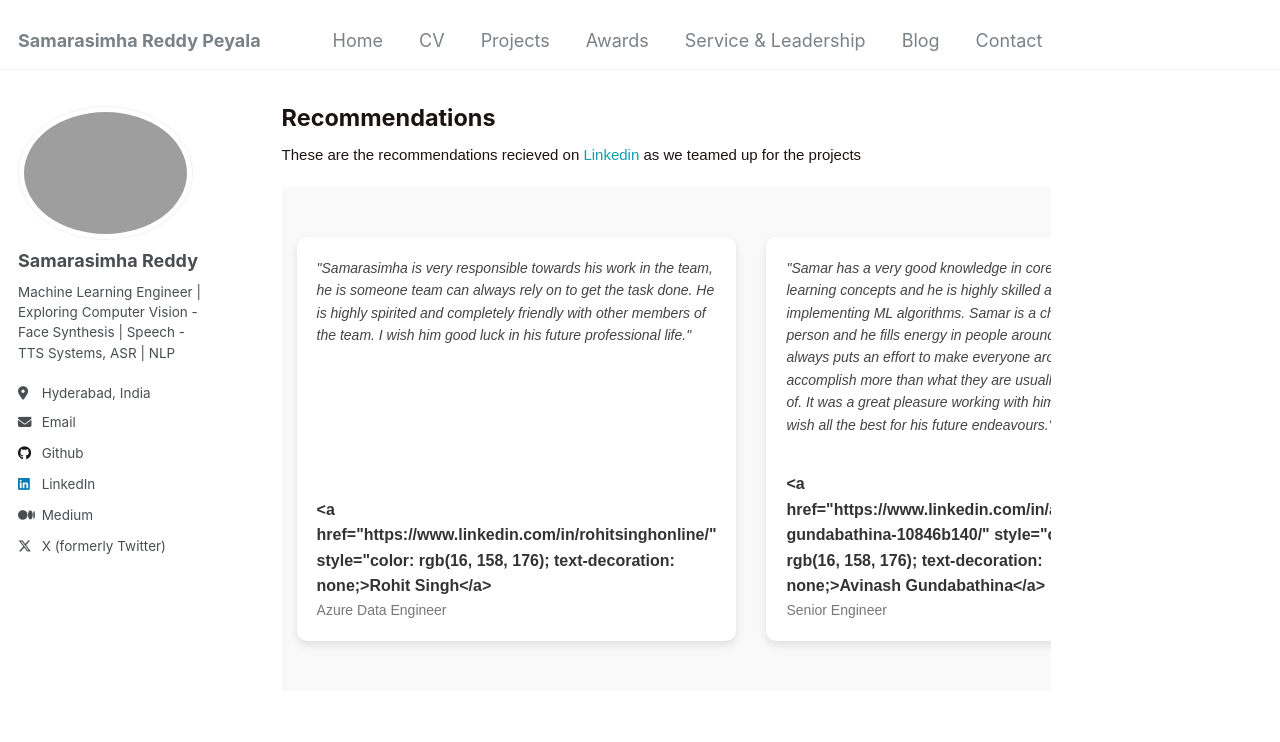
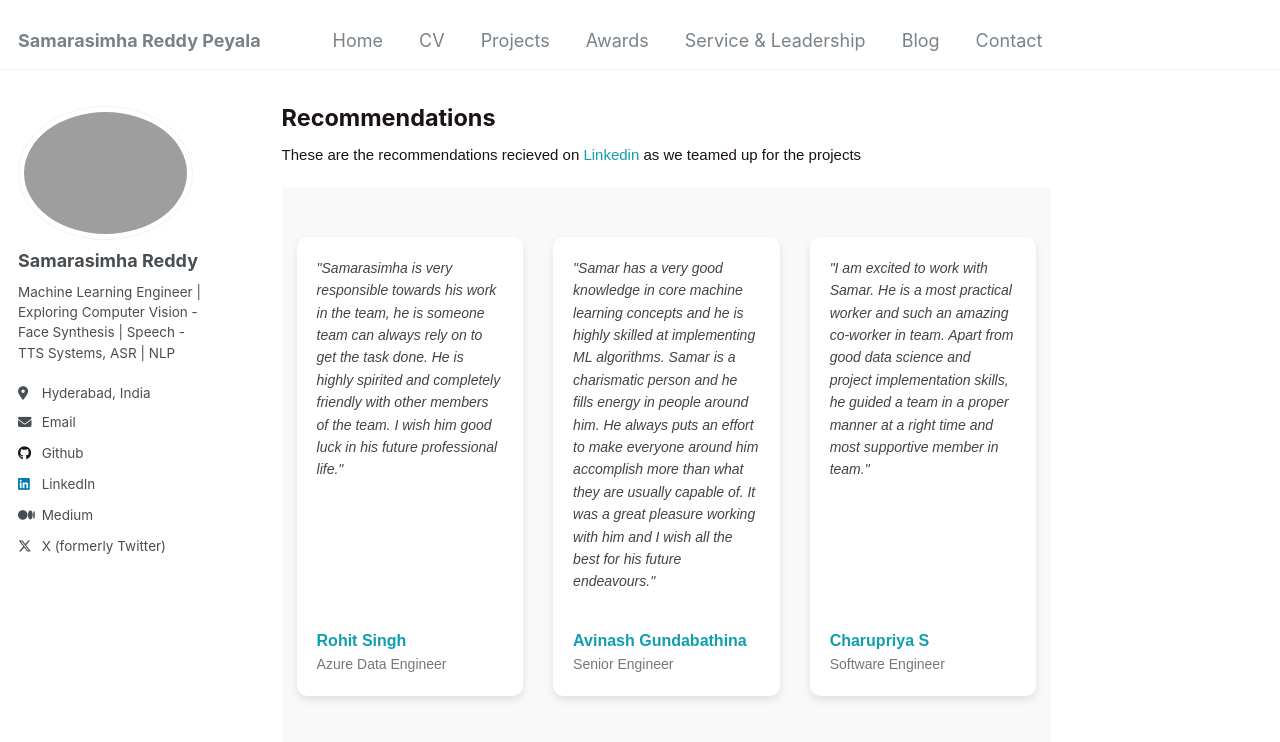
Before and after one commit to samarasimhapeyala/samarasimhapeyala.github.io, a Jekyll site: the page built from _pages/blog.md, in a window 1280 px wide and 900 px high, scrolled down 388 px. Shown: the top 742 px of the window. Built offline with Jekyll 4.4.1, drawn with Linux system fonts in a browser that asks for light colours.

Commit message:
Update blog.md

```diff
--- a/_pages/blog.md
+++ b/_pages/blog.md
@@ -135,7 +135,7 @@ author_profile: true
         <div class="client-info">
           <!--<img src="client1.jpg" alt="Sara Willsson">-->
           <div>
-            <div class="client-name"><a href="https://www.linkedin.com/in/rohitsinghonline/" style="color: rgb(16, 158, 176); text-decoration: none;>Rohit Singh</a></div>
+            <div class="client-name"><a href="https://www.linkedin.com/in/rohitsinghonline/" style="color: rgb(16, 158, 176); text-decoration: none;">Rohit Singh</a></div>
             <div class="client-title">Azure Data Engineer</div>
           </div>
         </div>
@@ -148,7 +148,7 @@ author_profile: true
         <div class="client-info">
           <!--<img src="client2.jpg" alt="Jena Karlis">-->
           <div>
-            <div class="client-name"><a href="https://www.linkedin.com/in/avinash-gundabathina-10846b140/" style="color: rgb(16, 158, 176); text-decoration: none;>Avinash Gundabathina</a></div>
+            <div class="client-name"><a href="https://www.linkedin.com/in/avinash-gundabathina-10846b140/" style="color: rgb(16, 158, 176); text-decoration: none;">Avinash Gundabathina</a></div>
             <div class="client-title">Senior Engineer</div>
           </div>
         </div>
@@ -161,7 +161,7 @@ author_profile: true
         <div class="client-info">
           <!--<img src="client3.jpg" alt="Matt Brandon">-->
           <div>
-            <div class="client-name"><a href="https://www.linkedin.com/in/charupriya-s-b37504190/" style="color: rgb(16, 158, 176); text-decoration: none;>Charupriya S</a></div>
+            <div class="client-name"><a href="https://www.linkedin.com/in/charupriya-s-b37504190/" style="color: rgb(16, 158, 176); text-decoration: none;">Charupriya S</a></div>
             <div class="client-title">Software Engineer</div>
           </div>
         </div>
```
